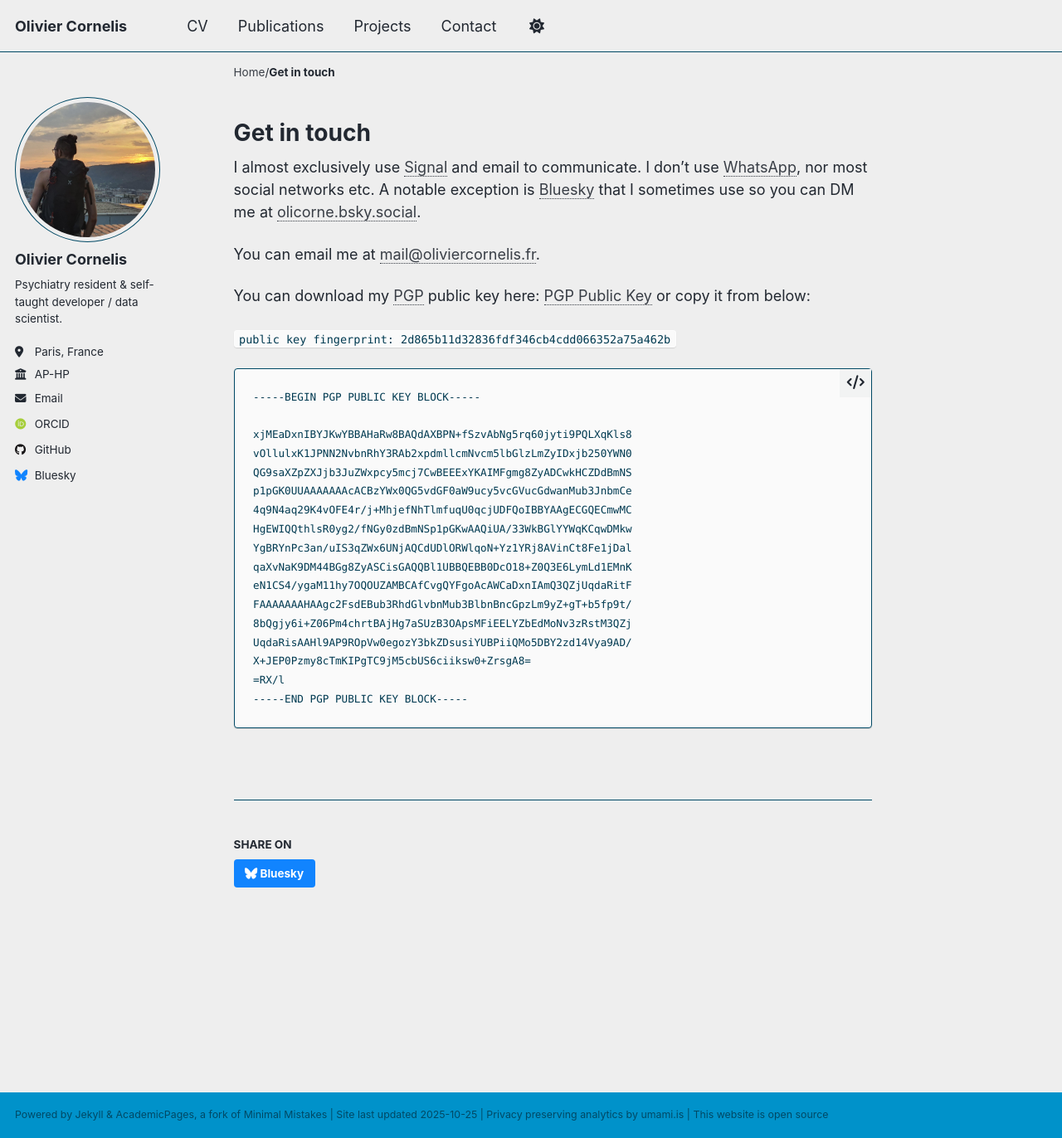
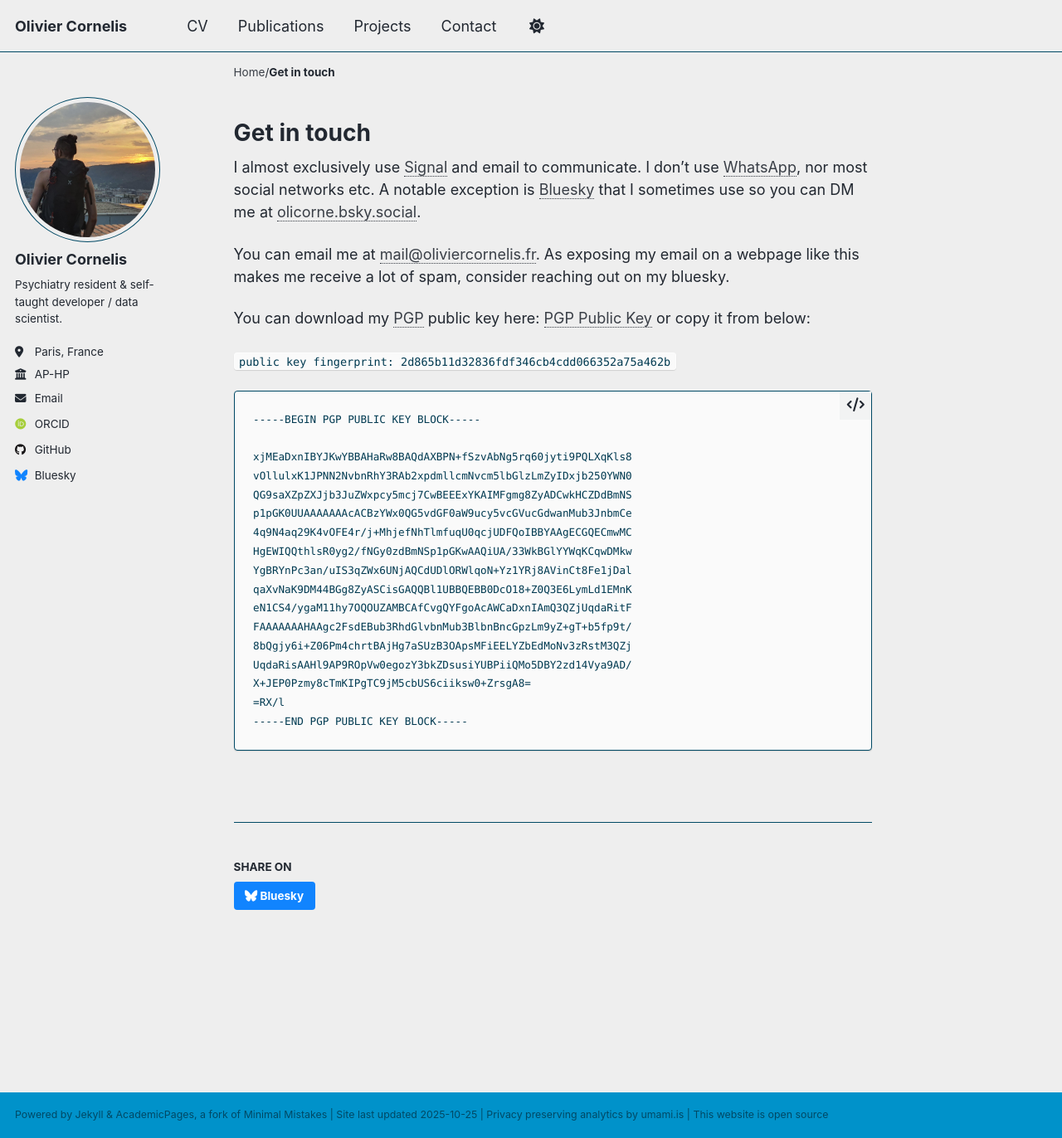
Before and after one commit to thiswillbeyourgithub/website, a Jekyll site: the page built from _pages/contact.md, in a window 1280 px wide and 1372 px high. Shown: the whole window at 83% size. Built offline with Jekyll 4.4.1, drawn with Linux system fonts in a browser that asks for light colours; some web fonts are replaced; a script that is not in the unit is left out.

Commit message:
mention that I'm getting a lot of spam
Signed-off-by: thiswillbeyourgithub <26625900+thiswillbeyourgithub@users.noreply.github.com>

```diff
--- a/_pages/contact.md
+++ b/_pages/contact.md
@@ -9,7 +9,7 @@
 
 I almost exclusively use [Signal](https://en.wikipedia.org/wiki/Signal_(software)) and email to communicate. I don't use [WhatsApp](https://en.wikipedia.org/wiki/WhatsApp#Controversies_and_criticism), nor most social networks etc. A notable exception is [Bluesky](https://en.wikipedia.org/wiki/Bluesky) that I sometimes use so you can DM me at [olicorne.bsky.social](https://bsky.app/profile/olicorne.bsky.social).
 
-You can email me at <a href="mailto:mail@oliviercornelis.fr">mail@oliviercornelis.fr</a>.
+You can email me at <a href="mailto:mail@oliviercornelis.fr">mail@oliviercornelis.fr</a>. As exposing my email on a webpage like this makes me receive a lot of spam, consider reaching out on my bluesky.
 
 You can download my [PGP](https://en.wikipedia.org/wiki/Pretty_Good_Privacy) public key here: [PGP Public Key](../files/PGP_public_key) or copy it from below:
 
```
